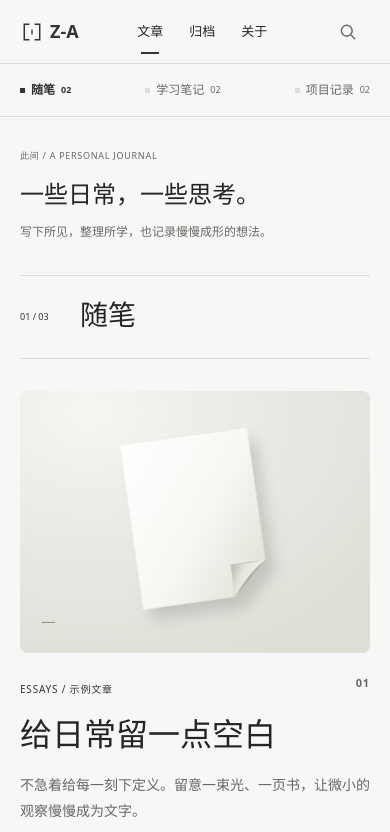
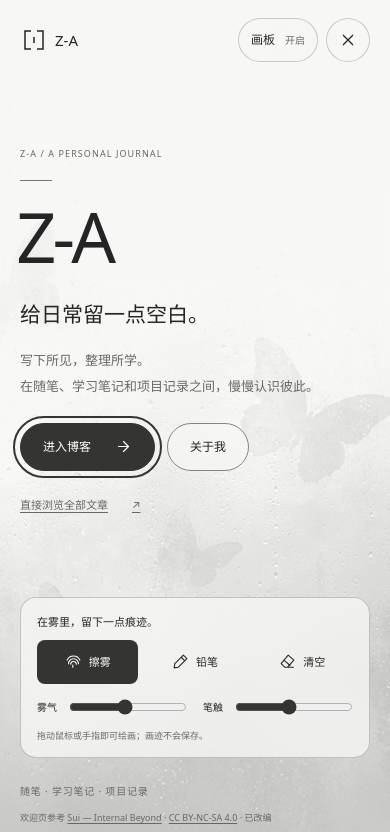
Before and after one commit to Aiiiiz/BAiSite, an Astro site: page / in a window 390 px wide. Shown: the top 832 px of the page. Built offline with nearby package versions, Linux system fonts and the light colour scheme; Astro itself is replaced by a stand-in of ours.

Commit message:
Add an interactive mist-glass welcome screen

```diff
--- a/src/components/Footer.astro
+++ b/src/components/Footer.astro
@@ -1,11 +1,13 @@
 ---
-import { site } from '../config/site';
+import { site, welcome } from '../config/site';
 import { withBase } from '../lib/paths';
+interface Props { showWelcome?: boolean }
+const { showWelcome = false } = Astro.props;
 ---
 <footer class="site-footer blog-footer">
   <div class="container footer-inner">
     <a href={withBase('/')} class="footer-name">{site.title}<span>记录、学习，还有一些未完的想法。</span></a>
     <p>{site.profilePending ? '个人资料待补充 · 当前文章为原创示例' : `© ${new Date().getFullYear()} ${site.name}`}</p>
-    <a href="#top" class="back-top">回到顶部 <span aria-hidden="true">↑</span></a>
+    <div class="footer-navigation">{showWelcome && welcome.enabled && <button type="button" class="welcome-reopen" data-welcome-open hidden>重看欢迎页</button>}<a href="#top" class="back-top">回到顶部 <span aria-hidden="true">↑</span></a></div>
   </div>
 </footer>
--- /dev/null
+++ b/src/components/Welcome.astro
@@ -0,0 +1,40 @@
+---
+import { site, welcome } from '../config/site';
+import { withBase } from '../lib/paths';
+import Arrow from './Arrow.astro';
+import '../styles/welcome.css';
+---
+{welcome.enabled && <dialog class="welcome" data-welcome aria-labelledby="welcome-title" aria-describedby="welcome-description">
+  <div class="welcome-shell">
+    <div class="welcome-scene" data-welcome-scene aria-hidden="true">
+      <img class="welcome-image" src={withBase(welcome.image)} alt="" width="1920" height="998" decoding="async" fetchpriority="high" />
+      <canvas class="welcome-fog" data-welcome-fog></canvas>
+      <canvas class="welcome-ink" data-welcome-ink></canvas>
+      <div class="welcome-light"></div>
+    </div>
+    <header class="welcome-top">
+      <span class="welcome-brand"><svg viewBox="0 0 28 28" width="28" height="28" fill="none" aria-hidden="true"><path d="M11 5H5v18h6m6-18h6v18h-6M14 11v6" stroke="currentColor" stroke-width="1.5" /></svg>{site.title}<span>/ A PERSONAL JOURNAL</span></span>
+      <div class="welcome-top-actions"><button type="button" class="welcome-board-toggle" data-welcome-board aria-pressed="true" aria-controls="welcome-tools">画板 <span data-welcome-board-label>开启</span></button><button type="button" class="welcome-close" data-welcome-enter aria-label="关闭欢迎页"><svg width="20" height="20" viewBox="0 0 24 24" fill="none" aria-hidden="true"><path d="m6 6 12 12M18 6 6 18" stroke="currentColor" stroke-width="1.5" /></svg></button></div>
+    </header>
+    <div class="welcome-main">
+      <p class="welcome-eyebrow">{welcome.eyebrow}</p><span class="welcome-rule" aria-hidden="true"></span>
+      <h2 id="welcome-title">{welcome.title}</h2>
+      <p class="welcome-heading">{welcome.heading}</p>
+      <p class="welcome-description" id="welcome-description">{welcome.description}</p>
+      <div class="welcome-actions"><button class="welcome-enter" type="button" data-welcome-enter autofocus>进入博客 <Arrow direction="right" /></button><a class="welcome-secondary" href={withBase('/about/')} data-welcome-leave>关于我</a></div>
+      <a class="welcome-skip" href={withBase('/archive/')} data-welcome-leave>直接浏览全部文章 <span aria-hidden="true">↗</span></a>
+    </div>
+    <section class="welcome-tools" id="welcome-tools" aria-label="雾玻璃画板工具">
+      <p class="welcome-draw-hint">在雾里，留下一点痕迹。</p>
+      <div class="welcome-tool-buttons" role="group" aria-label="绘画方式">
+        <button type="button" data-welcome-tool="mist" aria-pressed="true"><svg viewBox="0 0 24 24" fill="none" aria-hidden="true"><path d="M5 15a7 7 0 0 1 14 0M8 16a4 4 0 0 1 8 0M11 17v3M3 10a10 10 0 0 1 18 0" stroke="currentColor" stroke-width="1.5" stroke-linecap="round" /></svg>擦雾</button>
+        <button type="button" data-welcome-tool="ink" aria-pressed="false"><svg viewBox="0 0 24 24" fill="none" aria-hidden="true"><path d="m16 3 5 5-12 12-6 1 1-6Z M13 6l5 5" stroke="currentColor" stroke-width="1.5" stroke-linejoin="round" /></svg>铅笔</button>
+        <button type="button" data-welcome-clear><svg viewBox="0 0 24 24" fill="none" aria-hidden="true"><path d="m8 20-5-5 10-12 8 7-9 10ZM7 10l9 8M12 20h9" stroke="currentColor" stroke-width="1.5" stroke-linejoin="round" /></svg>清空</button>
+      </div>
+      <div class="welcome-sliders"><label>雾气<input type="range" min="15" max="85" value="48" data-welcome-density /></label><label>笔触<input type="range" min="20" max="100" value="56" data-welcome-size /></label></div>
+      <p class="welcome-tool-note" data-welcome-notice role="status" aria-live="polite">拖动鼠标或手指即可绘画；画迹不会保存。</p>
+    </section>
+    <footer class="welcome-bottom"><span>随笔 · 学习笔记 · 项目记录</span><small>欢迎页参考 <a href="https://github.com/Sui-IB/InternalBeyond" target="_blank" rel="noopener noreferrer">Sui — Internal Beyond</a> · <a href={withBase('/licenses/internal-beyond-assets.txt')} target="_blank" rel="noopener noreferrer">CC BY-NC-SA 4.0</a> · 已改编</small></footer>
+  </div>
+</dialog>}
+<script>import '../scripts/welcome';</script>
--- a/src/config/site.ts
+++ b/src/config/site.ts
@@ -10,6 +10,16 @@ export const site = {
   profilePending: true,
 };
 
+// Welcome copy and artwork are kept together for everyday editing.
+export const welcome = {
+  enabled: true,
+  title: site.title,
+  eyebrow: `${site.title} / A PERSONAL JOURNAL`,
+  heading: '给日常留一点空白。',
+  description: '写下所见，整理所学。\n在随笔、学习笔记和项目记录之间，慢慢认识彼此。',
+  image: '/images/welcome-mist.webp',
+};
+
 export const columns = [
   { id: 'essays', title: '随笔', english: 'ESSAYS', tone: 'neutral' },
   { id: 'notes', title: '学习笔记', english: 'LEARNING NOTES', tone: 'neutral' },
--- a/src/layouts/SiteLayout.astro
+++ b/src/layouts/SiteLayout.astro
@@ -29,10 +29,11 @@ const canonical = Astro.site ? new URL(Astro.url.pathname, Astro.site) : undefin
   </head>
   <body id="top" class:list={['blog-mode', `layout-${mode}`]}>
     <a class="skip-link" href="#main">跳转到内容</a>
+    <slot name="welcome" />
     <Header active={active} />
     <slot name="rail" />
     <main id="main" tabindex="-1" class:list={[{ 'blog-shell': mode !== 'standard' }]}><slot /></main>
-    <Footer />
+    <Footer showWelcome={mode === 'index'} />
     <Search />
     <script>
       import '../scripts/images';
--- a/src/pages/index.astro
+++ b/src/pages/index.astro
@@ -3,18 +3,20 @@ import SiteLayout from '../layouts/SiteLayout.astro';
 import CategoryRail from '../components/CategoryRail.astro';
 import PostRow from '../components/PostRow.astro';
 import Arrow from '../components/Arrow.astro';
-import { columns } from '../config/site';
+import Welcome from '../components/Welcome.astro';
+import { columns, site } from '../config/site';
 import { getPosts } from '../lib/posts';
 import { withBase } from '../lib/paths';
 const posts = await getPosts();
 let index = 0;
 ---
-<SiteLayout active="home" mode="index"><CategoryRail slot="rail" posts={posts} />
-  <header class="journal-intro"><div><p class="eyebrow">此间 / A PERSONAL JOURNAL</p><h1>一些日常，一些思考。</h1><p>写下所见，整理所学，也记录慢慢成形的想法。</p></div><a class="intro-archive" href={withBase('/archive/')}><span>ALL WRITING</span><strong>{String(posts.length).padStart(2, '0')} 篇记录 <Arrow /></strong></a></header>
+<SiteLayout active="home" mode="index"><Welcome slot="welcome" /><CategoryRail slot="rail" posts={posts} />
+  <header class="journal-intro"><div><p class="eyebrow">{site.title} / A PERSONAL JOURNAL</p><h1>一些日常，一些思考。</h1><p>写下所见，整理所学，也记录慢慢成形的想法。</p></div><a class="intro-archive" href={withBase('/archive/')}><span>ALL WRITING</span><strong>{String(posts.length).padStart(2, '0')} 篇记录 <Arrow /></strong></a></header>
   {columns.map((column, columnIndex) => {
     const entries = posts.filter(p => p.data.category === column.id);
+    const description = 'description' in column && typeof column.description === 'string' ? column.description : undefined;
     return <section id={column.id} class:list={['journal-section', `section-tone-${column.tone}`]} data-observe-section>
-      <header class="column-heading"><span>{String(columnIndex + 1).padStart(2, '0')} / {String(columns.length).padStart(2, '0')}</span><div><h2>{column.title}</h2><p>{column.description}</p></div><small>{column.english}</small></header>
+      <header class="column-heading"><span>{String(columnIndex + 1).padStart(2, '0')} / {String(columns.length).padStart(2, '0')}</span><div><h2>{column.title}</h2>{description && <p>{description}</p>}</div><small>{column.english}</small></header>
       {entries.length > 0 ? entries.map(post => { index++; return <PostRow post={post} index={index} reverse={index % 2 === 0} eager={index === 1} />; }) : <p class="column-empty">这个栏目还没有文章，慢慢来。</p>}
     </section>;
   })}
--- a/src/scripts/blog.ts
+++ b/src/scripts/blog.ts
@@ -49,6 +49,7 @@ dialog?.addEventListener('click', event => { if (event.target === dialog) { cons
 input?.addEventListener('input', () => void search());
 retry?.addEventListener('click', () => void search());
 document.addEventListener('keydown', event => {
+  if (document.querySelector<HTMLDialogElement>('[data-welcome]')?.open) return;
   const target = event.target as HTMLElement;
   if (event.key === '/' && !target.matches('input, textarea, select') && !target.isContentEditable && !event.metaKey && !event.ctrlKey && !event.altKey) { event.preventDefault(); openSearch(); }
 });
--- /dev/null
+++ b/src/scripts/welcome.ts
@@ -0,0 +1,113 @@
+// Independently implemented welcome interaction. No Internal Beyond application code is bundled.
+export {};
+const seenKey = 'baisite:welcome:seen:v1';
+type Point = { x: number; y: number };
+type Stroke = { tool: 'mist' | 'ink'; width: number; points: Point[] };
+
+function initWelcome() {
+  const dialog = document.querySelector<HTMLDialogElement>('[data-welcome]');
+  if (!dialog || typeof dialog.showModal !== 'function') return;
+  const scene = dialog.querySelector<HTMLElement>('[data-welcome-scene]')!;
+  const fog = dialog.querySelector<HTMLCanvasElement>('[data-welcome-fog]')!;
+  const ink = dialog.querySelector<HTMLCanvasElement>('[data-welcome-ink]')!;
+  const fogContext = fog.getContext('2d');
+  const inkContext = ink.getContext('2d');
+  const tools = dialog.querySelector<HTMLElement>('.welcome-tools')!;
+  const boardToggle = dialog.querySelector<HTMLButtonElement>('[data-welcome-board]')!;
+  const density = dialog.querySelector<HTMLInputElement>('[data-welcome-density]')!;
+  const brushSize = dialog.querySelector<HTMLInputElement>('[data-welcome-size]')!;
+  const notice = dialog.querySelector<HTMLElement>('[data-welcome-notice]')!;
+  const strokes: Stroke[] = [];
+  let tool: Stroke['tool'] = 'mist';
+  let current: Stroke | null = null;
+  let pointerId: number | null = null;
+  let boardEnabled = Boolean(fogContext && inkContext);
+  let width = 1;
+  let height = 1;
+  let closeTimer: ReturnType<typeof setTimeout> | undefined;
+
+  function markSeen() { try { sessionStorage.setItem(seenKey, '1'); } catch { /* Continue without storage. */ } }
+  function hasSeen() { try { return sessionStorage.getItem(seenKey) === '1'; } catch { return false; } }
+  function restorePage() { document.documentElement.classList.remove('has-welcome'); dialog!.classList.remove('is-leaving'); if (closeTimer) clearTimeout(closeTimer); }
+  function closeWelcome() {
+    if (!dialog!.open || dialog!.classList.contains('is-leaving')) return;
+    markSeen(); current = null; pointerId = null;
+    const finish = () => { dialog!.close(); restorePage(); document.getElementById('main')?.focus({ preventScroll: true }); };
+    if (matchMedia('(prefers-reduced-motion: reduce)').matches) finish();
+    else { dialog!.classList.add('is-leaving'); closeTimer = setTimeout(finish, 380); }
+  }
+  function showWelcome() {
+    if (dialog!.open) return;
+    try { dialog!.showModal(); document.documentElement.classList.add('has-welcome'); resize(); }
+    catch { restorePage(); }
+  }
+  function renderSegment(stroke: Stroke, previous: Point, point: Point) {
+    const context = stroke.tool === 'mist' ? fogContext : inkContext;
+    if (!context) return;
+    context.save();
+    context.globalCompositeOperation = stroke.tool === 'mist' ? 'destination-out' : 'source-over';
+    context.lineWidth = stroke.width * width;
+    context.lineCap = 'round'; context.lineJoin = 'round';
+    context.strokeStyle = stroke.tool === 'mist' ? '#000' : 'rgba(52,52,50,.76)';
+    context.beginPath(); context.moveTo(previous.x * width, previous.y * height);
+    context.lineTo(point.x * width + .01, point.y * height + .01); context.stroke(); context.restore();
+  }
+  function repaint() {
+    if (!fogContext || !inkContext) return;
+    fogContext.clearRect(0, 0, width, height); inkContext.clearRect(0, 0, width, height);
+    fogContext.fillStyle = '#f7f7f5'; fogContext.fillRect(0, 0, width, height);
+    for (const stroke of strokes) stroke.points.forEach((point, i) => renderSegment(stroke, stroke.points[Math.max(0, i - 1)], point));
+  }
+  function resize() {
+    const rect = scene.getBoundingClientRect();
+    if (!rect.width || !rect.height || !fogContext || !inkContext) return;
+    width = rect.width; height = rect.height;
+    const ratio = Math.min(devicePixelRatio || 1, 2, Math.sqrt(5_000_000 / (width * height)));
+    for (const [canvas, context] of [[fog, fogContext], [ink, inkContext]] as const) {
+      canvas.width = Math.max(1, Math.round(width * ratio)); canvas.height = Math.max(1, Math.round(height * ratio)); context.setTransform(ratio, 0, 0, ratio, 0, 0);
+    }
+    repaint();
+  }
+  function pointAt(event: PointerEvent): Point { const rect = ink.getBoundingClientRect(); return { x: (event.clientX - rect.left) / width, y: (event.clientY - rect.top) / height }; }
+  ink.addEventListener('pointerdown', event => {
+    if (!boardEnabled || !dialog!.open || !event.isPrimary || event.button !== 0) return;
+    event.preventDefault(); ink.setPointerCapture(event.pointerId); pointerId = event.pointerId;
+    const brush = Number(brushSize.value); current = { tool, width: (tool === 'mist' ? brush * 1.8 : 1 + brush / 16) / width, points: [pointAt(event)] };
+    // Bound work and memory on a decorative canvas during long visits.
+    if (strokes.length >= 160) { strokes.length = 0; repaint(); }
+    strokes.push(current); renderSegment(current, current.points[0], current.points[0]);
+  });
+  ink.addEventListener('pointermove', event => {
+    if (!current || pointerId !== event.pointerId) return;
+    const point = pointAt(event); renderSegment(current, current.points[current.points.length - 1], point); current.points.push(point);
+    if (current.points.length >= 3000) current = null;
+  });
+  for (const name of ['pointerup', 'pointercancel', 'lostpointercapture']) ink.addEventListener(name, () => { current = null; pointerId = null; });
+  dialog.querySelectorAll<HTMLButtonElement>('[data-welcome-tool]').forEach(button => button.addEventListener('click', () => {
+    tool = button.dataset.welcomeTool as Stroke['tool'];
+    dialog.querySelectorAll('[data-welcome-tool]').forEach(el => el.setAttribute('aria-pressed', String(el === button)));
+  }));
+  dialog.querySelector('[data-welcome-clear]')?.addEventListener('click', () => { current = null; strokes.length = 0; repaint(); notice.textContent = '画板已清空，可以重新开始。'; });
+  density.addEventListener('input', () => { fog.style.opacity = String(Number(density.value) / 100); });
+  boardToggle.addEventListener('click', () => {
+    if (!fogContext || !inkContext) return;
+    boardEnabled = !boardEnabled; current = null; tools.hidden = !boardEnabled;
+    boardToggle.setAttribute('aria-pressed', String(boardEnabled)); dialog.classList.toggle('is-board-off', !boardEnabled);
+    dialog.querySelector('[data-welcome-board-label]')!.textContent = boardEnabled ? '开启' : '关闭';
+    fog.hidden = !boardEnabled; ink.hidden = !boardEnabled;
+  });
+  if (!boardEnabled) { tools.hidden = true; boardToggle.hidden = true; ink.hidden = true; fog.hidden = true; }
+  dialog.querySelectorAll('[data-welcome-enter]').forEach(button => button.addEventListener('click', closeWelcome));
+  dialog.querySelectorAll('[data-welcome-leave]').forEach(link => link.addEventListener('click', event => {
+    if (event instanceof MouseEvent && (event.ctrlKey || event.metaKey || event.shiftKey || event.altKey)) return;
+    markSeen(); dialog.close(); restorePage();
+  }));
+  document.querySelectorAll<HTMLButtonElement>('[data-welcome-open]').forEach(button => { button.hidden = false; button.addEventListener('click', showWelcome); });
+  dialog.addEventListener('cancel', event => { event.preventDefault(); closeWelcome(); });
+  dialog.addEventListener('close', restorePage);
+  const observer = new ResizeObserver(() => { if (dialog.open) resize(); }); observer.observe(scene);
+  addEventListener('pagehide', () => { current = null; restorePage(); });
+  addEventListener('pageshow', () => { if (dialog.open) { document.documentElement.classList.add('has-welcome'); resize(); } });
+  if (!hasSeen() && !location.hash) showWelcome();
+}
+initWelcome();
--- /dev/null
+++ b/src/styles/welcome.css
@@ -0,0 +1,90 @@
+/* Welcome visual adaptation: Sui — Internal Beyond, CC BY-NC-SA 4.0.
+   Own markup, styling and interaction implementation; see THIRD-PARTY-NOTICES.md. */
+.has-welcome { overflow: hidden; }
+.welcome { position: fixed; inset: 0; width: 100%; max-width: none; height: 100%; max-height: none; margin: 0; padding: 0; border: 0; color: var(--color-ink); background: var(--color-canvas); overflow: auto; overscroll-behavior: contain; transition: opacity 380ms ease, filter 380ms ease; }
+.welcome::backdrop { background: var(--color-canvas); }
+.welcome[open] { animation: welcome-arrive 460ms ease both; }
+.welcome.is-leaving { animation: none; opacity: 0; filter: blur(10px); pointer-events: none; }
+.welcome-shell { position: relative; isolation: isolate; display: flex; flex-direction: column; min-height: 100%; min-height: 100dvh; padding: 28px clamp(28px,5vw,88px); overflow: hidden; }
+.welcome-scene { position: absolute; inset: 0; z-index: -1; background: var(--color-fill); }
+.welcome-image { position: absolute; inset: 0; width: 100%; height: 100%; max-width: none; object-fit: cover; object-position: 60% 50%; filter: grayscale(1) brightness(1.25); opacity: .75; pointer-events: none; }
+.welcome-fog,.welcome-ink { position: absolute; inset: 0; width: 100%; height: 100%; }
+.welcome-fog { opacity: .48; pointer-events: none; }
+.welcome-ink { touch-action: none; cursor: crosshair; }
+.welcome-light { position: absolute; inset: 0; pointer-events: none; background: linear-gradient(90deg,var(--color-canvas) 0%,rgb(247 247 245 / 96%) 22%,rgb(247 247 245 / 81%) 40%,rgb(247 247 245 / 15%) 69%,rgb(247 247 245 / 8%) 100%); }
+.welcome-top { display: flex; justify-content: space-between; align-items: center; gap: 20px; pointer-events: none; }
+.welcome-brand { display: inline-flex; align-items: center; gap: 10px; font-size: 17px; font-weight: 500; }
+.welcome-brand > span { font-size: 11px; color: var(--color-muted); font-weight: 400; }
+.welcome-top-actions { display: flex; align-items: center; gap: 14px; pointer-events: auto; }
+.welcome-board-toggle,.welcome-close { display: inline-flex; align-items: center; justify-content: center; gap: 10px; min-height: 44px; color: var(--color-ink); background: rgb(247 247 245 / 78%); border: 1px solid rgb(104 104 100 / 32%); border-radius: 999px; cursor: pointer; backdrop-filter: blur(12px); }
+.welcome-board-toggle { padding: 8px 16px; font-size: 12px; }
+.welcome-board-toggle > span { font-size: 10px; color: var(--color-muted); }
+.welcome-close { width: 44px; }
+.welcome-main { position: relative; margin-block: auto; width: min(100%,540px); padding: 72px 0 90px; pointer-events: none; }
+.welcome-eyebrow { color: var(--color-muted); font-size: 10px; letter-spacing: .12em; }
+.welcome-rule { display: block; width: 32px; height: 1px; background: var(--color-art-mark); margin-top: 24px; margin-bottom: 24px; }
+.welcome-main h2 { font-size: clamp(72px,8.2vw,124px); line-height: 1.08; font-weight: 400; letter-spacing: -.055em; text-wrap: nowrap; margin-left: -.055em; }
+.welcome-heading { font-size: 24px; font-weight: 400; margin-top: 28px; line-height: 1.5; }
+.welcome-description { color: var(--color-muted); font-size: 14px; line-height: 2; white-space: pre-line; max-width: 28em; margin-top: 16px; }
+.welcome-actions { display: flex; gap: 12px; align-items: center; margin-top: 34px; flex-wrap: wrap; }
+.welcome-actions > *,.welcome-skip { pointer-events: auto; }
+.welcome-enter,.welcome-secondary { min-height: 48px; border-radius: 999px; display: inline-flex; align-items: center; justify-content: center; gap: 24px; padding: 10px 24px; font-size: 13px; cursor: pointer; }
+.welcome-enter { color: var(--color-surface); background: var(--color-accent); border: 1px solid var(--color-accent); transition: background var(--motion-fast) ease; }
+.welcome-enter:hover { background: var(--color-accent-hover); }
+.welcome-secondary { border: 1px solid var(--color-border-control); background: rgb(247 247 245 / 60%); backdrop-filter: blur(12px); }
+.welcome-enter svg { width: 17px; height: 17px; }
+.welcome-skip { display: inline-flex; align-items: center; gap: 24px; min-height: 44px; margin-top: 12px; font-size: 11px; color: var(--color-muted); text-decoration: underline; }
+.welcome-tools { position: absolute; right: clamp(28px,5vw,88px); bottom: 112px; width: 290px; padding: 20px; border: 1px solid rgb(104 104 100 / 35%); border-radius: 16px; background: rgb(247 247 245 / 82%); backdrop-filter: blur(16px); }
+.welcome-draw-hint { font-size: 12px; margin-bottom: 14px; }
+.welcome-tool-buttons { display: flex; align-items: center; gap: 8px; }
+.welcome-tool-buttons button { display: inline-flex; flex: 1; align-items: center; justify-content: center; gap: 7px; min-height: 44px; border: 1px solid transparent; background: transparent; color: var(--color-ink); border-radius: 8px; font-size: 11px; cursor: pointer; }
+.welcome-tool-buttons button[aria-pressed=true] { background: var(--color-accent); color: var(--color-surface); }
+.welcome-tool-buttons button svg { width: 17px; height: 17px; flex-shrink: 0; }
+.welcome-sliders { margin-top: 16px; display: grid; gap: 10px; }
+.welcome-sliders label { font-size: 11px; display: grid; grid-template-columns: 38px 1fr; gap: 12px; align-items: center; }
+.welcome-sliders input { width: 100%; margin: 0; height: 30px; accent-color: var(--color-accent); cursor: pointer; }
+.welcome-tool-note { font-size: 10px; color: var(--color-muted); margin-top: 12px; line-height: 1.7; }
+.welcome-bottom { position: relative; display: flex; align-items: end; justify-content: space-between; gap: 24px; font-size: 10px; color: var(--color-muted); pointer-events: none; }
+.welcome-bottom > span { letter-spacing: .08em; flex-shrink: 0; }
+.welcome-bottom small { max-width: 38em; text-align: right; font-size: 9px; line-height: 1.8; }
+.welcome-bottom a { text-decoration: underline; pointer-events: auto; }
+.welcome-reopen { min-height: 44px; border: 0; background: none; padding: 0; color: var(--color-muted); font-size: 11px; cursor: pointer; text-decoration: underline; }
+.footer-navigation { display: flex; align-items: center; gap: 28px; }
+.welcome.is-board-off .welcome-ink { pointer-events: none; }
+@keyframes welcome-arrive { from { opacity: 0; } to { opacity: 1; } }
+@media(max-width:900px) {
+  .welcome-shell { padding: 22px 32px; }
+  .welcome-main { padding-top: 68px; padding-bottom: 74px; max-width: 470px; }
+  .welcome-tools { position: relative; align-self: end; right: auto; bottom: auto; width: 290px; margin: 0 0 32px auto; }
+  .welcome-bottom { align-items: start; }
+  .welcome-light { background: linear-gradient(90deg,rgb(247 247 245 / 96%),rgb(247 247 245 / 83%) 34%,rgb(247 247 245 / 16%)); }
+}
+@media(max-width:600px) {
+  .welcome-shell { padding: 18px 20px; }
+  .welcome-brand { font-size: 15px; gap: 7px; }
+  .welcome-brand > span { display: none; }
+  .welcome-top-actions { gap: 8px; }
+  .welcome-board-toggle { padding-inline: 12px; }
+  .welcome-main { padding-block: 54px 40px; }
+  .welcome-main h2 { font-size: clamp(62px,18vw,84px); }
+  .welcome-eyebrow { font-size: 9px; }
+  .welcome-heading { font-size: 21px; margin-top: 24px; }
+  .welcome-description { font-size: 13px; max-width: 25em; }
+  .welcome-rule { margin-block: 18px; }
+  .welcome-actions { margin-top: 24px; }
+  .welcome-enter,.welcome-secondary { padding-inline: 22px; font-size: 12px; }
+  .welcome-tools { width: 100%; padding: 14px 16px; margin-bottom: 24px; background: rgb(247 247 245 / 78%); }
+  .welcome-draw-hint { margin-bottom: 8px; font-size: 11px; }
+  .welcome-tool-buttons { gap: 6px; }
+  .welcome-sliders { grid-template-columns: 1fr 1fr; gap: 16px; margin-top: 8px; }
+  .welcome-sliders label { grid-template-columns: 26px 1fr; gap: 6px; font-size: 10px; }
+  .welcome-tool-note { font-size: 9px; margin-top: 6px; }
+  .welcome-bottom { flex-direction: column; gap: 10px; }
+  .welcome-bottom small { text-align: left; }
+  .welcome-image { object-position: 54% 50%; }
+  .welcome-light { background: linear-gradient(180deg,rgb(247 247 245 / 95%),rgb(247 247 245 / 81%) 28%,rgb(247 247 245 / 42%) 60%,rgb(247 247 245 / 34%)); }
+  .footer-navigation { gap: 20px; margin-left: auto; }
+  .footer-navigation .back-top { margin-left: 0; }
+}
+@media(prefers-reduced-motion:reduce) { .welcome[open] { animation: none; } .welcome { transition: none; } .welcome.is-leaving { filter: none; } }
+@media print { .welcome,.welcome-reopen { display: none; } }
```
Also changed, not shown: THIRD-PARTY-NOTICES.md (added, +21 -0 lines), design/welcome-screen.md (added, +29 -0 lines), public/licenses/internal-beyond-assets.txt (added, +66 -0 lines), test/browser/blog.spec.ts (+4 -1 lines), test/browser/welcome.spec.ts (added, +75 -0 lines), README.md, public/images/welcome-mist.webp (added).
